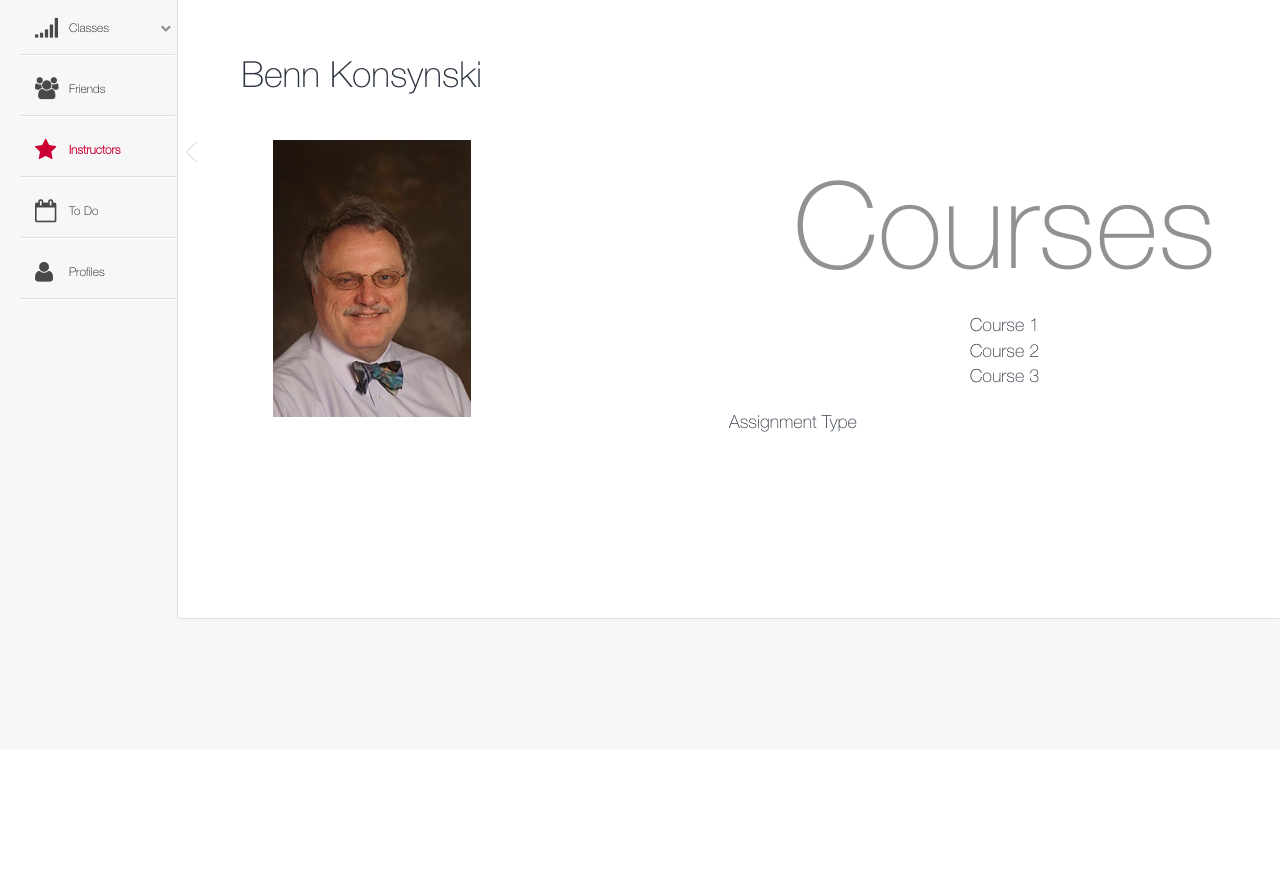
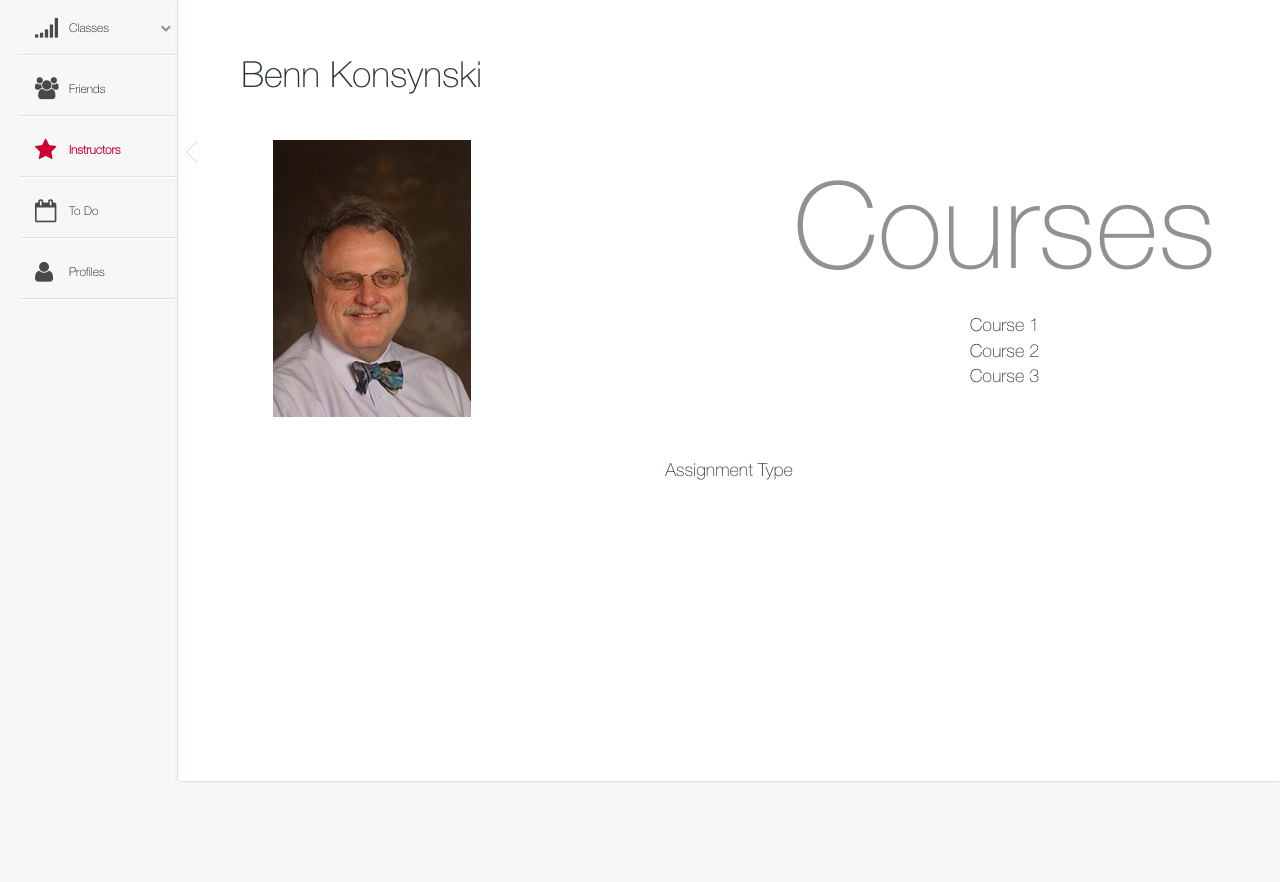
Before and after one commit to twang35/Manila, a PHP site: page /instructors.php in a window 1280 px wide. Shown: the part 51-933 px from the top of the page. Before the commit the page ends 670 px from the top, so only its background shows below. Run offline with PHP 8.4, Linux system fonts and the light colour scheme; some libraries are stand-ins or nearby versions.

Commit message:
fixed instructors

```diff
--- a/instructors.php
+++ b/instructors.php
@@ -1,22 +1,12 @@
 <!DOCTYPE html>
 <html>
-<?php
-session_start();
-$_SESSION[ 'Title']="Instructors" ;
-include( "header.php");
-?>
+<?php session_start(); $_SESSION[ 'Title']="Instructors" ; include( "header.php"); ?>
 
-
-<!-- main container -->
-
-<!-- main container -->
 <div class="content">
-
-
 
     <div class="row" style="margin-top: 50px;">
         <div class="col-md-4 " align="center">
-            <h1 >Benn Konsynski</h1>
+            <h1>Benn Konsynski</h1>
         </div>
     </div>
 
@@ -36,12 +26,16 @@ include( "header.php");
             </div>
         </div>
 
+    </div>
+    <div class="row" style="margin-top: 40px; length:100px;">
+
         <div class="col-md-12">
-            <div id="hero-donut-1" style="height: 248px;"></div>
-            <h4>Assignment Type</h4>
+            <div align="center">
+                <h4>Assignment Type</h4>
+                <div id="hero-donut-1" style="height: 248px;"></div>
+            </div>
         </div>
     </div>
-
 </div>
 <!-- end main container -->
 
```
